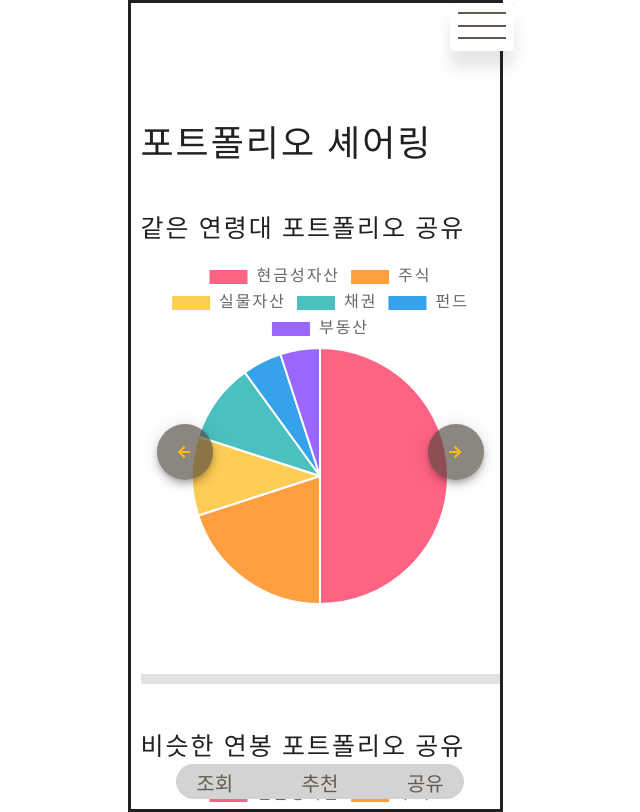
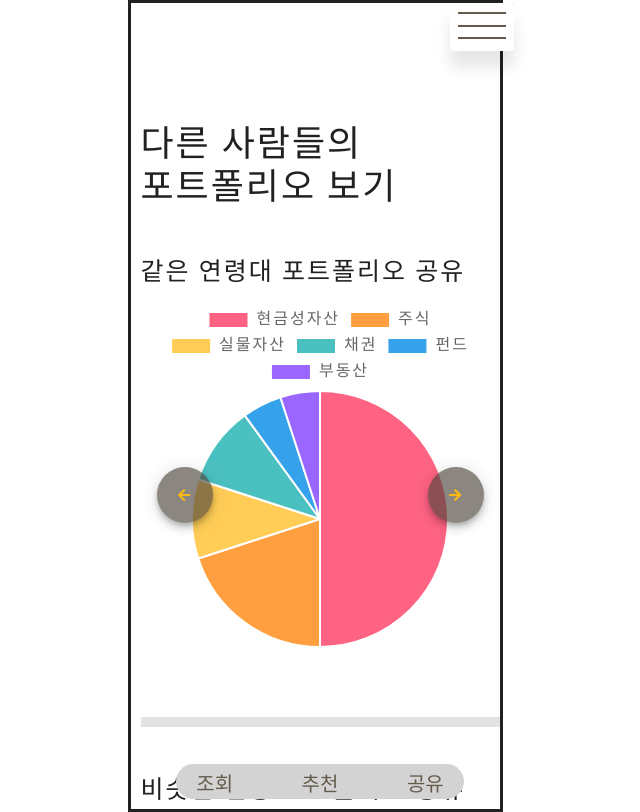
Before and after one commit to KB-37-Paldo/paldo, a Vue app: page /portfolio/share in a window 1280 px wide. Shown: the whole page, without its empty margins (325-965 px from the left). Built offline with nearby package versions, Linux system fonts and the light colour scheme; a web font is replaced by a local one; what vue-sweetalert2 would draw is missing.

Commit message:
[MOD] portfolio sharing

```diff
--- a/src/views/portfolio/PortfolioSharePage.vue
+++ b/src/views/portfolio/PortfolioSharePage.vue
@@ -2,7 +2,9 @@
   <div class="portfolio__div">
     <div class="mt__ten title__font">
       <span>
-        포트폴리오 셰어링
+        다른 사람들의</span>
+        <span class="block">
+        포트폴리오 보기
       </span>
       <div class="bgColor__lightgray mt__minusTen">
         <PortfolioShareItem shareType="age"/>
```
